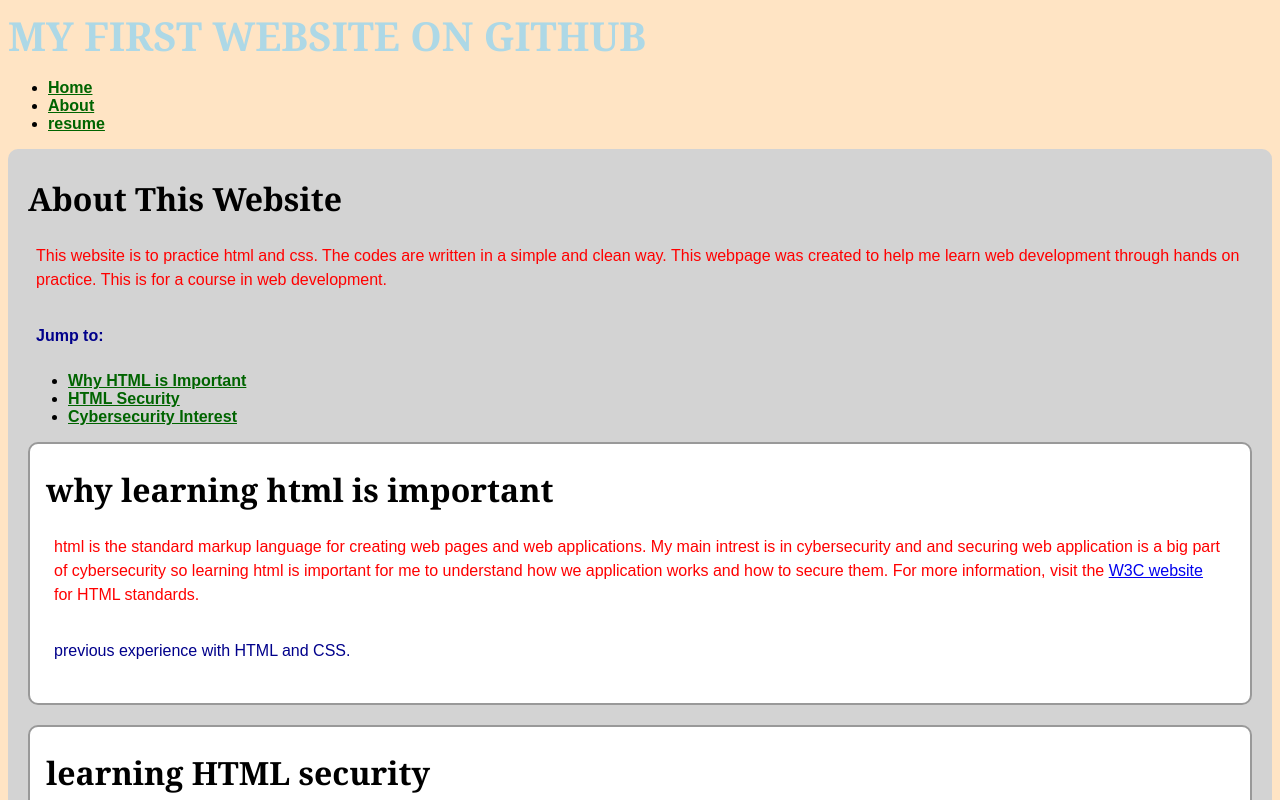
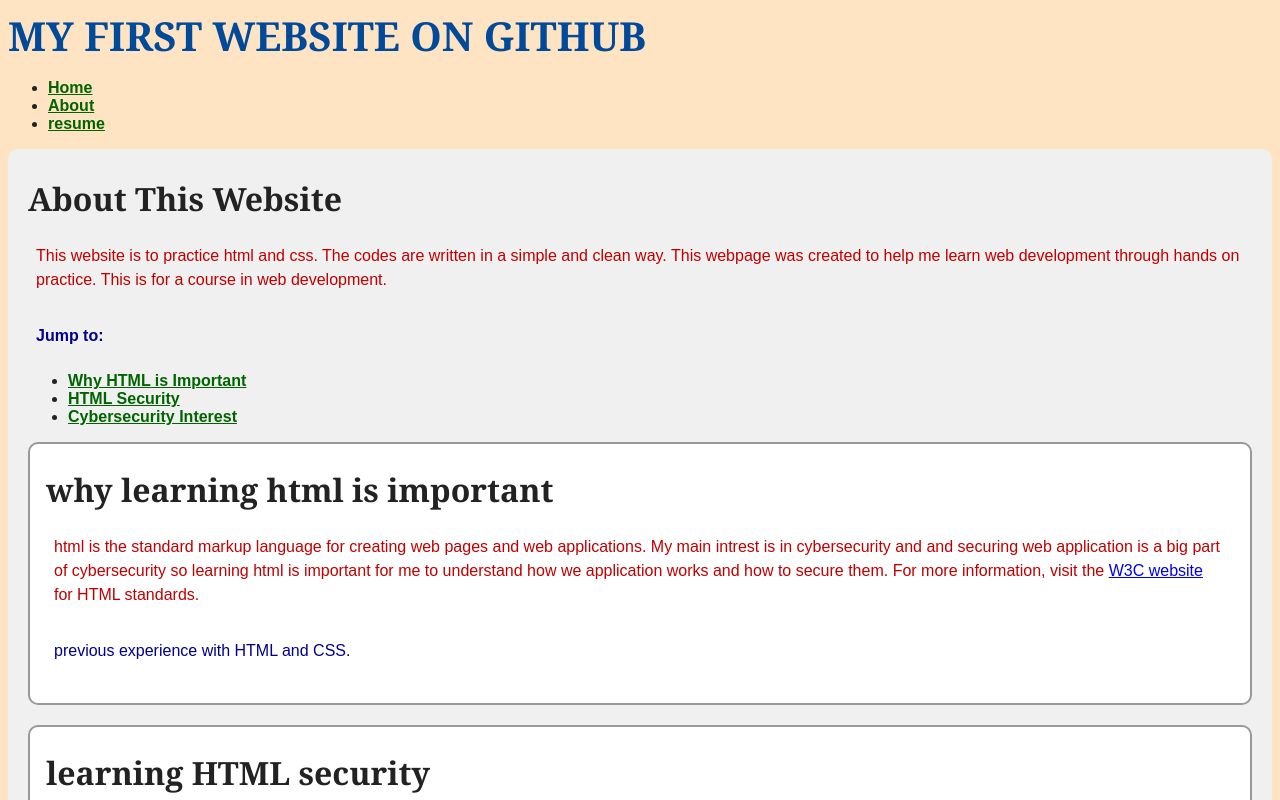
Before and after one commit to kusha0677-cpu/web_dev_2026, a plain HTML site: page index.html in a window 1280 px wide. Shown: the top 800 px of the page. Drawn offline with Linux system fonts and the light colour scheme.

Commit message:
changed color

```diff
--- a/css/style.css
+++ b/css/style.css
@@ -4,7 +4,7 @@ html {
 body {
     font-family: Arial, Helvetica, sans-serif;
     background-color: bisque;
-    color: black;
+    color: #222;
 }
 h1, h2, h3 {
     font-family: Georgia, 'Times New Roman', Times, serif;
@@ -12,7 +12,7 @@ h1, h2, h3 {
 }
 
 h1 {
-        color: green;
+        color: darkgreen;
         font-size: 2.5rem;
         text-transform: uppercase;
  }
@@ -28,18 +28,18 @@ h3 {
 }
 
 p {
-    color: darkblue;
+    color: #00008b;
     margin: 1rem 0;
     padding: 0.5rem;
     line-height: 1.5;
 }
 
 .highlight {
-    color: red;
+    color: #c00000;
 }
 
 #main-title {
-    color: lightblue;
+    color: #004a99;
 }
 
 nav a {
@@ -53,7 +53,7 @@ nav a:hover {
 }
 
 article {
-    background-color: lightgray;
+    background-color: #f0f0f0;
     padding: 20px;
     border-radius: 10px;
     margin-bottom: 20px;
```
